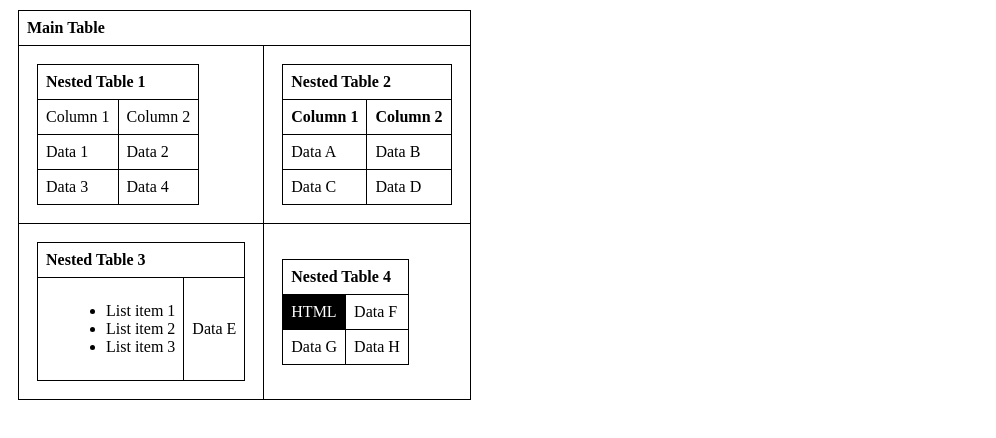
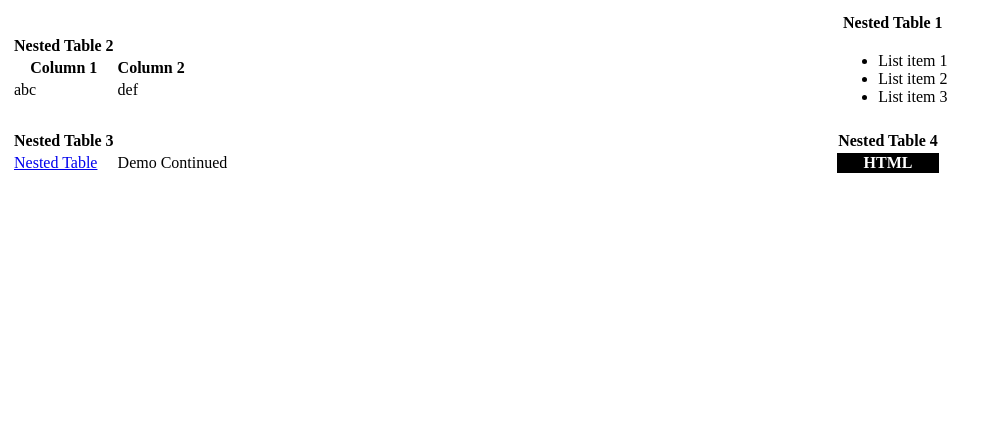
Before and after one commit to acciojob/tables-in-tables-Praveen7070kr, a website: page main.html in a window 1280 px wide. Shown: the whole page, without its empty margins (0-996 px from the left). Drawn offline with Linux system fonts and the light colour scheme.

Commit message:
created a submission

```diff
--- a/main.html
+++ b/main.html
@@ -1,95 +1,58 @@
 <!DOCTYPE html>
 <html lang="en">
   <head>
-    <meta charset="UTF-8">
-    <meta name="viewport" content="width=device-width, initial-scale=1.0">
-    <title>Tables in Tables</title>
-    <link rel="stylesheet" href="styles.css">
+    <meta charset="UTF-8" />
+    <meta name="viewport" content="width=device-width, initial-scale=1.0" />
+    <title>Table</title>
+    <link rel="stylesheet" href="style.css" />
   </head>
   <body>
-    <!-- Main Table -->
-    <table>
+	     <!-- Your code here -->
+
+
+	  <table style="width: 100%; height: 100%">
+
+<tr class="Row1">
+<td class=Data1>
+<table class="tab1">
 <tr>
-            <th colspan="2">Main Table</th>
+<th>Nested Table 2</th>
 </tr>
 <tr>
-            <td>
-                <!-- Nested Table 1 -->
-                <table>
-                    <tr>
-                        <th colspan="2">Nested Table 1</th>
+<th>Column 1</th><th>Column 2</th>
 </tr>
 <tr>
-                        <td>Column 1</td>
-                        <td>Column 2</td>
-                    </tr>
-                    <tr>
-                        <td>Data 1</td>
-                        <td>Data 2</td>
-                    </tr>
-                    <tr>
-                        <td>Data 3</td>
-                        <td>Data 4</td>
+<td>abc</td><td>def</td>
 </tr>
 </table>
 </td>
 <td>
-                <!-- Nested Table 2 -->
-                <table>
-                    <tr>
-                        <th colspan="2">Nested Table 2</th>
-                    </tr>
-                    <tr>
-                        <th>Column 1</th>
-                        <th>Column 2</th>
-                    </tr>
-                    <tr>
-                        <td>Data A</td>
-                        <td>Data B</td>
-                    </tr>
-                    <tr>
-                        <td>Data C</td>
-                        <td>Data D</td>
-                    </tr>
+<table class="tab1">
+<tr><th>Nested Table 1</th></tr>
+<tr><td><ul>
+<li>List item 1</li>
+<li>List item 2</li>
+<li>List item 3</li>
+</ul></td></tr>
 </table>
 </td>
 </tr>
-        <tr>
+<tr class="Row1">
+<td class="Data2"><table class="tab1">
+<tr><th>Nested Table 3</th></tr>
+<tr><td><a href="#">Nested Table</a></td>
+<td>Demo Continued</td></tr>
+</table></td>
 <td>
-                <!-- Nested Table 3 with List -->
-                <table>
-                    <tr>
-                        <th colspan="2">Nested Table 3</th>
-                    </tr>
-                    <tr>
-                        <td>
-                            <ul>
-                                <li>List item 1</li>
-                                <li>List item 2</li>
-                                <li>List item 3</li>
-                            </ul>
-                        </td>
-                        <td>Data E</td>
-                    </tr>
-                </table>
-            </td>
-            <td>
-                <!-- Nested Table 4 with Black Background -->
-                <table>
-                    <tr>
-                        <th colspan="2">Nested Table 4</th>
-                    </tr>
-                    <tr>
-                        <td class="black-background">HTML</td>
-                        <td>Data F</td>
-                    </tr>
-                    <tr>
-                        <td>Data G</td>
-                        <td>Data H</td>
-                    </tr>
+<table class="tab1">
+<tr><th>Nested Table 4</th></tr>
+<tr style="color:white"><th style="background-color:black" >HTML</th></tr>
 </table>
 </td>
 </tr>
 </table>
+
+
+
   </body>
 </html>
--- /dev/null
+++ b/script.js
@@ -0,0 +1 @@
+https://www.svgrepo.com/show/345221/three-dots.svg
--- a/styles.css
+++ /dev/null
@@ -1,25 +0,0 @@
-/* General table styles */
-table {
-    border: 1px solid black;
-    border-collapse: collapse;
-    margin: 10px;
-}
-
-/* Table header and data cell styling */
-th, td {
-    border: 1px solid black;
-    padding: 8px;
-    text-align: left;
-}
-
-/* Special styling for black background cell */
-td.black-background {
-    background-color: black;
-    color: white;
-}
-
-/* List styling inside Nested Table 3 */
-ul {
-    list-style-type: disc;
-    margin-left: 20px;
-}
```
Lines whose indentation alone changed are shown as unchanged.
